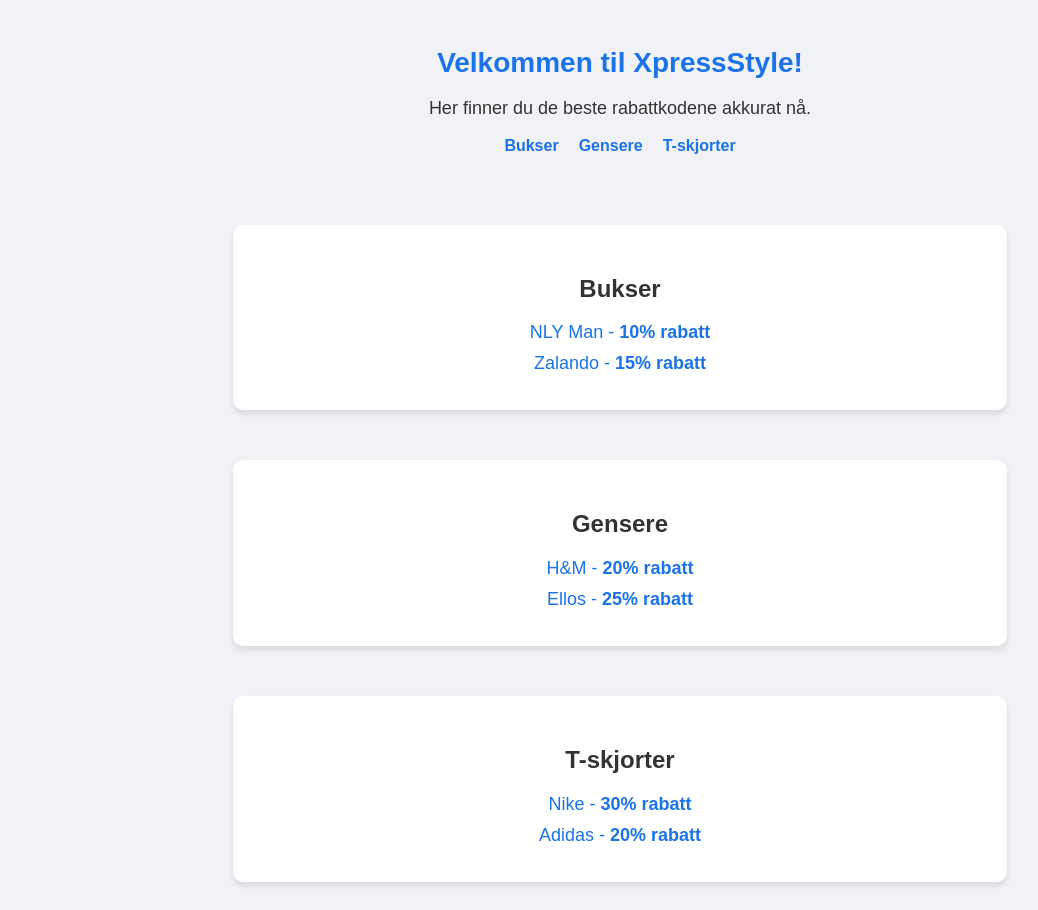
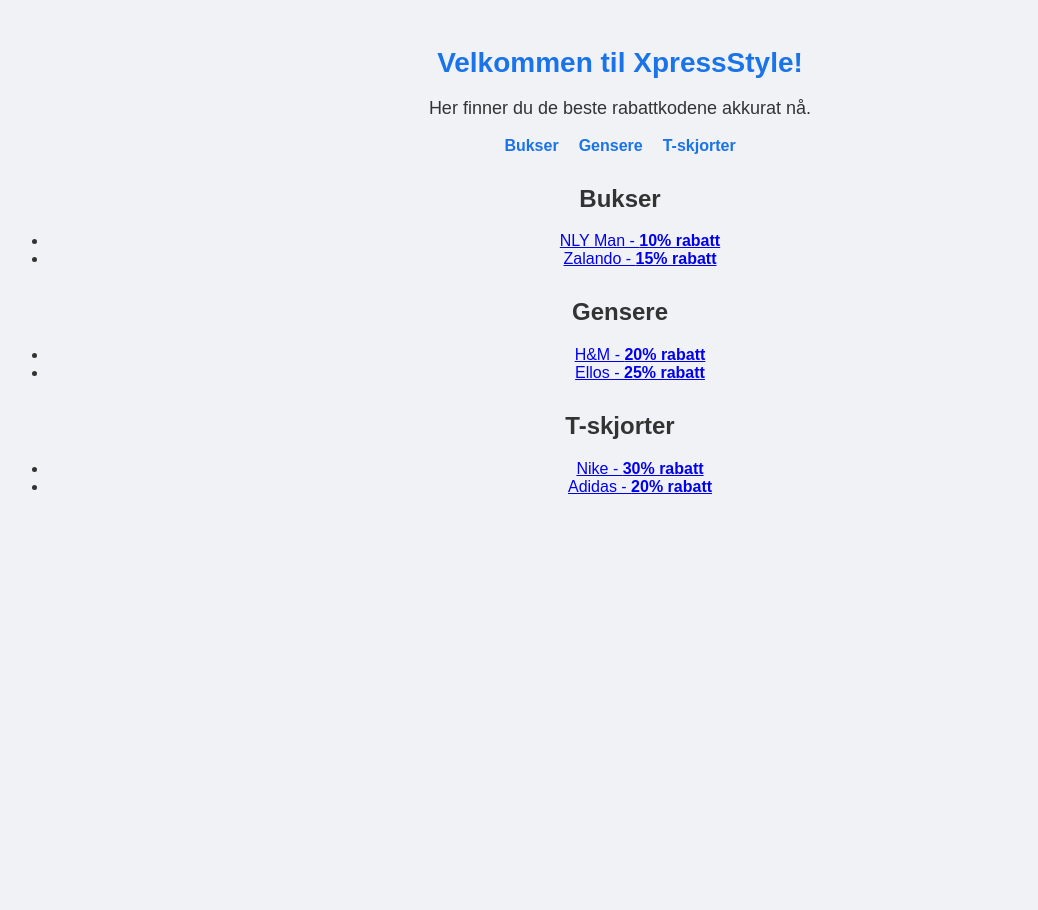
Before and after one commit to Mstensnes/Xpressstyle, a Next.js app: page / in a window 1280 px wide. Shown: the whole page, without its empty margins (20-1058 px from the left). After the commit the page ends 800 px from the top, so only its background shows below. Built offline with nearby package versions, Linux system fonts and the light colour scheme.

Commit message:
index.js

```diff
--- a/pages/index.js
+++ b/pages/index.js
@@ -1,39 +1,12 @@
 import React from "react";
 
 export default function Home() {
-  const rabatter = [
-    {
-      id: "bukser",
-      kategori: "Bukser",
-      produkter: [
-        { butikk: "NLY Man", rabatt: "10%", link: "#bukser" },
-        { butikk: "Zalando", rabatt: "15%", link: "#bukser" }
-      ]
-    },
-    {
-      id: "gensere",
-      kategori: "Gensere",
-      produkter: [
-        { butikk: "H&M", rabatt: "20%", link: "#gensere" },
-        { butikk: "Ellos", rabatt: "25%", link: "#gensere" }
-      ]
-    },
-    {
-      id: "t-skjorter",
-      kategori: "T-skjorter",
-      produkter: [
-        { butikk: "Nike", rabatt: "30%", link: "#t-skjorter" },
-        { butikk: "Adidas", rabatt: "20%", link: "#t-skjorter" }
-      ]
-    }
-  ];
-
   return (
     <div className="container">
       <h1>Velkommen til XpressStyle!</h1>
       <p>Her finner du de beste rabattkodene akkurat nå.</p>
 
-      {/* Navigasjonslenker til seksjoner */}
+      {/* Kategori-navigasjon */}
       <nav>
         <ul className="nav-links">
           <li><a href="#bukser">Bukser</a></li>
@@ -42,23 +15,32 @@
         </ul>
       </nav>
 
-      {rabatter.map((kategori) => (
-        <div key={kategori.id} id={kategori.id} className="kategori-seksjon">
-          <h2>{kategori.kategori}</h2>
-          <ul style={{ listStyle: "none", padding: 0 }}>
-            {kategori.produkter.map((rabatt, index) => (
-              <li key={index} style={{ margin: "10px 0", fontSize: "18px" }}>
-                <a
-                  href={rabatt.link}
-                  style={{ textDecoration: "none", color: "#1a73e8" }}
-                >
-                  {rabatt.butikk} - <strong>{rabatt.rabatt} rabatt</strong>
-                </a>
-              </li>
-            ))}
-          </ul>
-        </div>
-      ))}
+      {/* Kategori: Bukser */}
+      <section id="bukser" className="category">
+        <h2>Bukser</h2>
+        <ul>
+          <li><a href="https://nlyman.com" target="_blank">NLY Man - <strong>10% rabatt</strong></a></li>
+          <li><a href="https://zalando.no" target="_blank">Zalando - <strong>15% rabatt</strong></a></li>
+        </ul>
+      </section>
+
+      {/* Kategori: Gensere */}
+      <section id="gensere" className="category">
+        <h2>Gensere</h2>
+        <ul>
+          <li><a href="https://hm.com" target="_blank">H&M - <strong>20% rabatt</strong></a></li>
+          <li><a href="https://ellos.no" target="_blank">Ellos - <strong>25% rabatt</strong></a></li>
+        </ul>
+      </section>
+
+      {/* Kategori: T-skjorter */}
+      <section id="t-skjorter" className="category">
+        <h2>T-skjorter</h2>
+        <ul>
+          <li><a href="https://nike.com" target="_blank">Nike - <strong>30% rabatt</strong></a></li>
+          <li><a href="https://adidas.com" target="_blank">Adidas - <strong>20% rabatt</strong></a></li>
+        </ul>
+      </section>
     </div>
   );
 }
```
